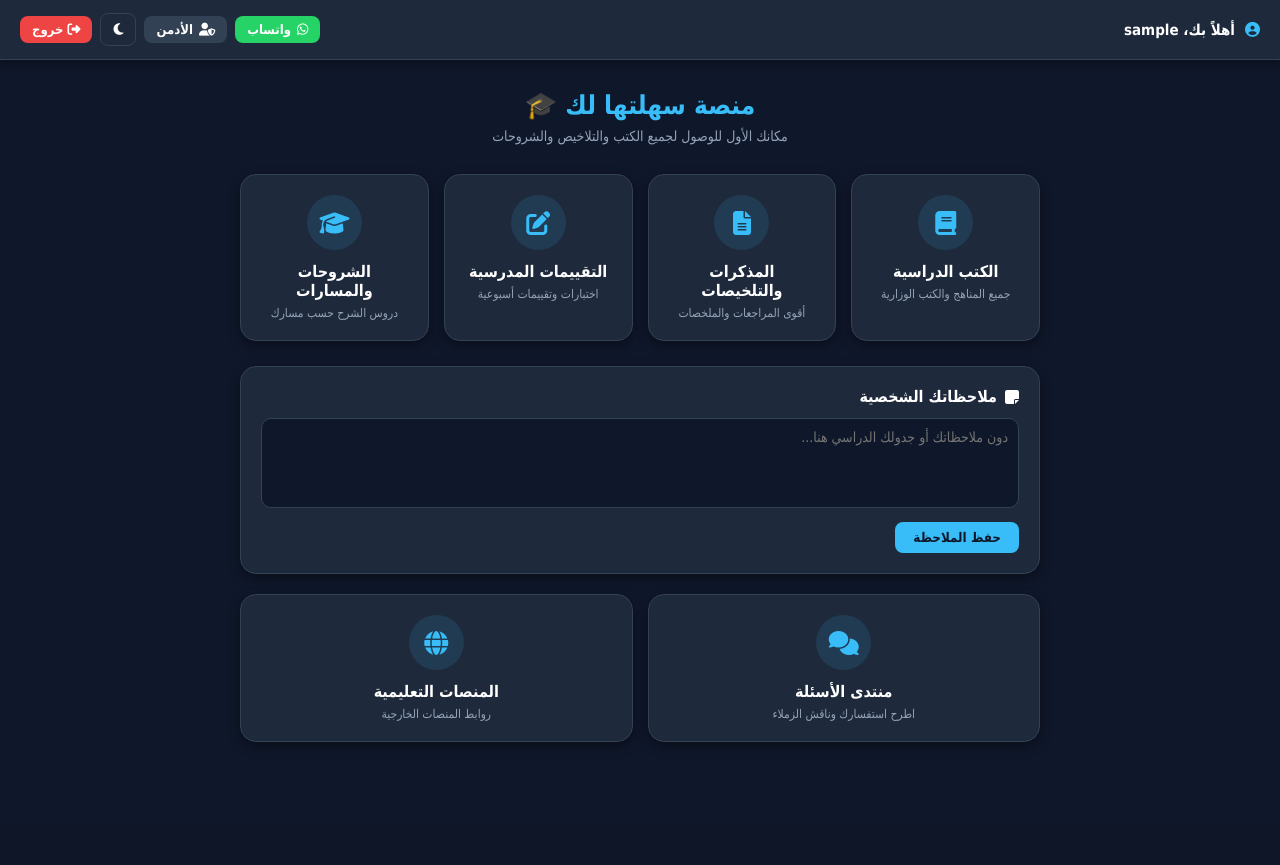
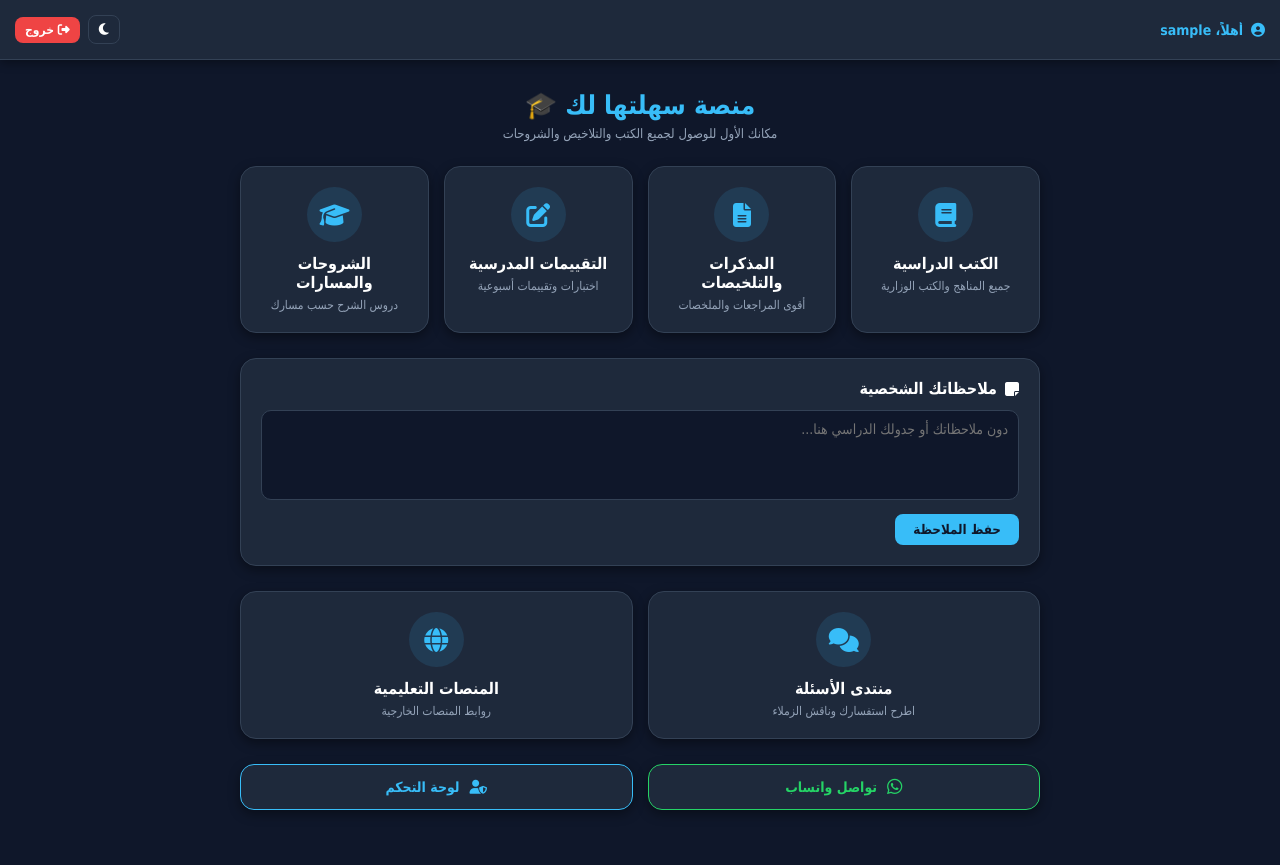
Before and after one commit to mm01110388238-lab/bac-medo-app-, a Flask app: page / in a window 1280 px wide. Before the commit the page ends 742 px from the top, so only its background shows below. Run offline with Flask 3, Linux system fonts and the light colour scheme; the visitor is signed in with stand-in values (Sample User, id 1).

Commit message:
Update index.html

```diff
--- a/templates/index.html
+++ b/templates/index.html
@@ -31,7 +31,7 @@
         body { background-color: var(--bg-color); color: var(--text-color); padding: 15px; min-height: 100vh; position: relative; }
         .container { max-width: 800px; margin: 0 auto; padding-top: 75px; padding-bottom: 40px; }
 
-        /* الهيدر العلوي */
+        /* الهيدر العلوي للاسم وأزرار التحكم الأساسية */
         .top-navbar {
             position: fixed;
             top: 0;
@@ -43,7 +43,7 @@
             display: flex;
             align-items: center;
             justify-content: space-between;
-            padding: 0 20px;
+            padding: 0 15px;
             z-index: 1000;
             box-shadow: 0 2px 10px var(--shadow);
         }
@@ -51,52 +51,38 @@
         .user-welcome {
             display: flex;
             align-items: center;
-            gap: 10px;
+            gap: 8px;
             font-weight: bold;
-            font-size: 15px;
+            font-size: 14px;
+            color: var(--accent-color);
+            white-space: nowrap;
+            overflow: hidden;
+            text-overflow: ellipsis;
+            max-width: 65%;
         }
 
-        .btn-header {
-            background: var(--border-color);
-            color: var(--text-color);
-            padding: 6px 12px;
-            border-radius: 8px;
-            text-decoration: none;
-            font-size: 13px;
-            font-weight: bold;
-            display: inline-flex;
+        .header-actions {
+            display: flex;
             align-items: center;
-            gap: 6px;
+            gap: 8px;
         }
 
         .btn-logout {
             background: #ef4444;
             color: #fff;
-            padding: 6px 12px;
+            padding: 6px 10px;
             border-radius: 8px;
             text-decoration: none;
-            font-size: 13px;
+            font-size: 12px;
             font-weight: bold;
-        }
-
-        .btn-whatsapp {
-            background: #25d366;
-            color: #fff;
-            padding: 6px 12px;
-            border-radius: 8px;
-            text-decoration: none;
-            font-size: 13px;
-            font-weight: bold;
-            display: inline-flex;
-            align-items: center;
-            gap: 6px;
+            white-space: nowrap;
         }
 
         .theme-toggle-btn {
             background: none;
             border: 1px solid var(--border-color);
             color: var(--text-color);
-            padding: 8px 12px;
+            padding: 6px 10px;
             border-radius: 8px;
             cursor: pointer;
         }
@@ -104,16 +90,16 @@
         /* الترحيب */
         .hero-section {
             text-align: center;
-            margin-bottom: 30px;
+            margin-bottom: 25px;
         }
         .hero-title {
             font-size: 26px;
             font-weight: bold;
-            margin-bottom: 8px;
+            margin-bottom: 6px;
             color: var(--accent-color);
         }
         .hero-subtitle {
-            font-size: 14px;
+            font-size: 13px;
             color: var(--text-muted);
         }
 
@@ -175,7 +161,7 @@
             border: 1px solid var(--border-color);
             border-radius: 16px;
             padding: 20px;
-            margin-bottom: 20px;
+            margin-bottom: 25px;
             box-shadow: 0 4px 12px var(--shadow);
         }
 
@@ -210,27 +196,62 @@
             font-weight: bold;
             cursor: pointer;
         }
+
+        /* الأزرار السفلية (التواصل والأدمن) */
+        .bottom-actions {
+            display: grid;
+            grid-template-columns: 1fr 1fr;
+            gap: 15px;
+            margin-top: 10px;
+        }
+
+        .btn-bottom-card {
+            background: var(--card-bg);
+            border: 1px solid var(--border-color);
+            border-radius: 14px;
+            padding: 14px;
+            text-decoration: none;
+            color: var(--text-color);
+            display: flex;
+            align-items: center;
+            justify-content: center;
+            gap: 10px;
+            font-weight: bold;
+            font-size: 14px;
+            box-shadow: 0 4px 12px var(--shadow);
+            transition: transform 0.2s ease, border-color 0.2s ease;
+        }
+
+        .btn-bottom-card:hover {
+            transform: translateY(-2px);
+        }
+
+        .whatsapp-style {
+            border-color: #25d366;
+            color: #25d366;
+        }
+
+        .admin-style {
+            border-color: var(--accent-color);
+            color: var(--accent-color);
+        }
     </style>
 </head>
 <body>
 
-    <!-- الهيدر العلوي -->
+    <!-- الهيدر العلوي: الاسم ومود الصفحة والخروج -->
     <header class="top-navbar">
-        <div class="user-welcome">
-            <i class="fa-solid fa-circle-user" style="color: var(--accent-color);"></i>
-            <span>أهلاً بك، {{ user }}</span>
+        <div class="user-welcome" title="{{ user }}">
+            <i class="fa-solid fa-circle-user"></i>
+            <span>أهلاً، {{ user }}</span>
         </div>
-        <div style="display: flex; gap: 8px; align-items: center;">
-            <a href="{{ whatsapp_link }}" target="_blank" class="btn-whatsapp" title="تواصل واتساب">
-                <i class="fa-brands fa-whatsapp"></i> واتساب
-            </a>
-            <a href="{{ url_for('admin') }}" class="btn-header" title="لوحة التحكم">
-                <i class="fa-solid fa-user-shield"></i> الأدمن
-            </a>
-            <button class="theme-toggle-btn" onclick="toggleTheme()">
+        <div class="header-actions">
+            <button class="theme-toggle-btn" onclick="toggleTheme()" title="تغيير المظهر">
                 <i class="fa-solid fa-moon" id="theme-icon"></i>
             </button>
-            <a href="{{ url_for('logout') }}" class="btn-logout"><i class="fa-solid fa-right-from-bracket"></i> خروج</a>
+            <a href="{{ url_for('logout') }}" class="btn-logout" title="تسجيل الخروج">
+                <i class="fa-solid fa-right-from-bracket"></i> خروج
+            </a>
         </div>
     </header>
 
@@ -292,6 +313,16 @@
             </a>
         </div>
 
+        <!-- أزرار التواصل والأدمن في الأسفل -->
+        <div class="bottom-actions">
+            <a href="{{ whatsapp_link }}" target="_blank" class="btn-bottom-card whatsapp-style">
+                <i class="fa-brands fa-whatsapp fa-lg"></i> تواصل واتساب
+            </a>
+            <a href="{{ url_for('admin') }}" class="btn-bottom-card admin-style">
+                <i class="fa-solid fa-user-shield"></i> لوحة التحكم
+            </a>
+        </div>
+
     </div>
 
     <script>
```
